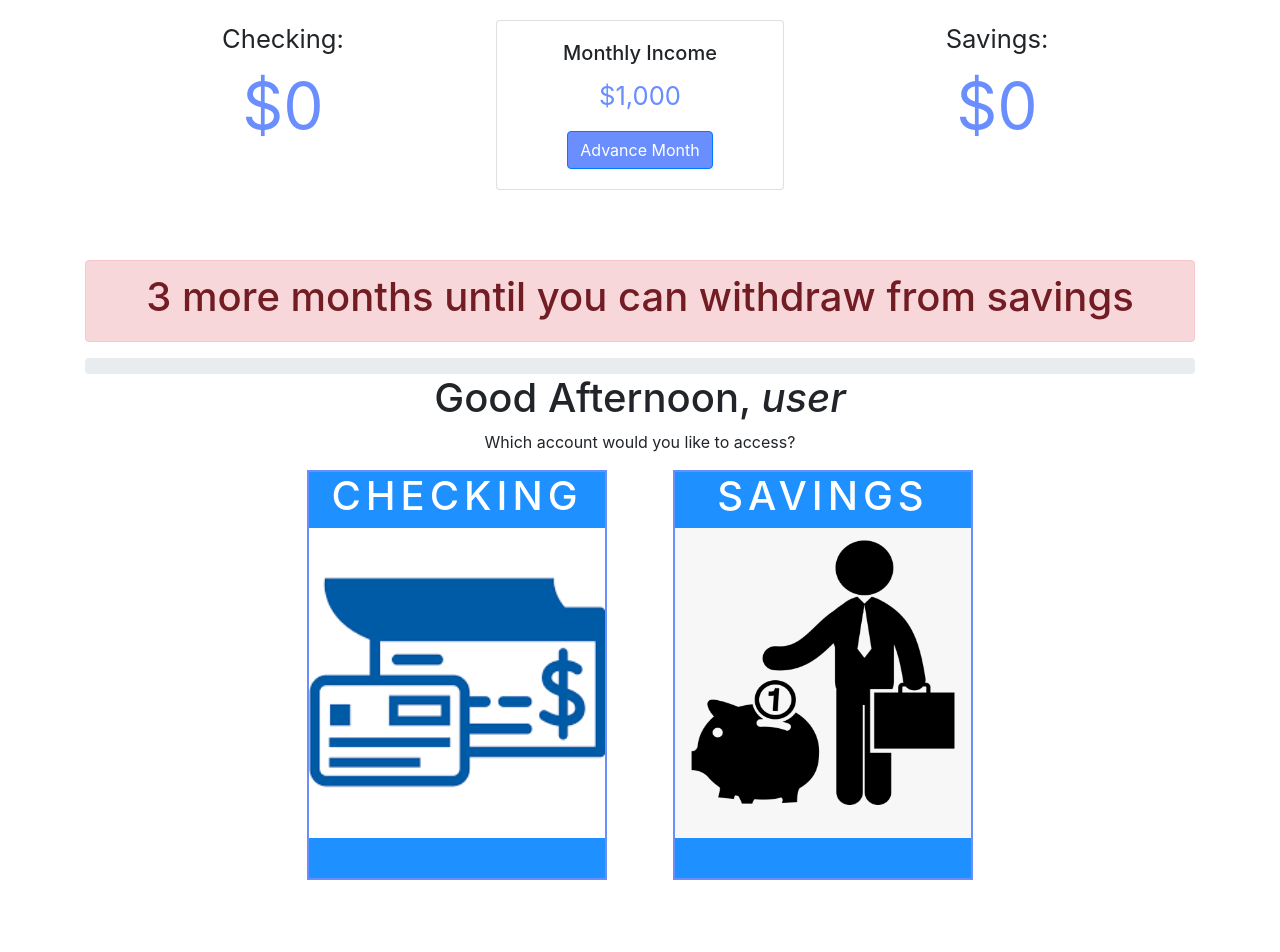
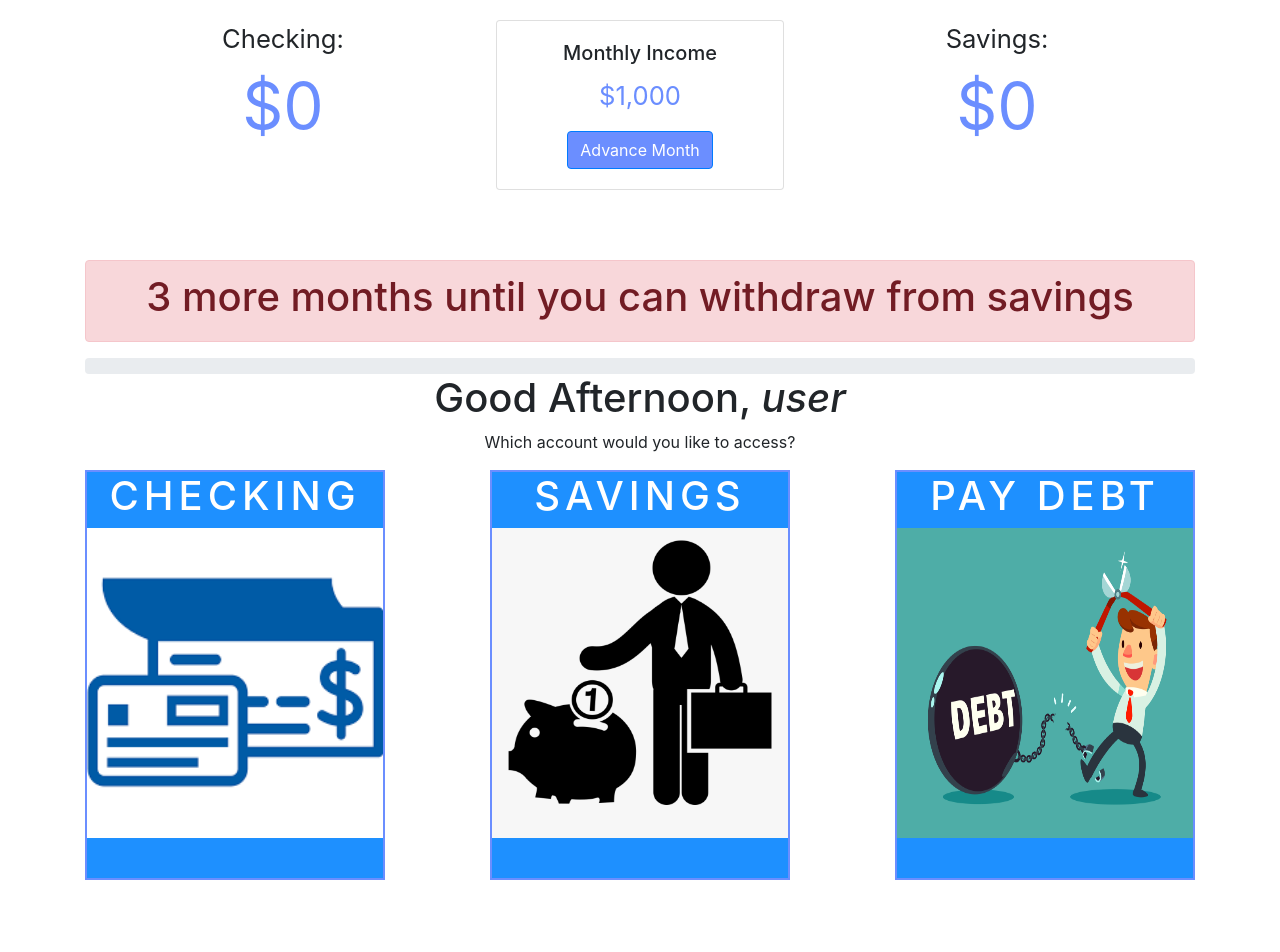
Before and after one commit to rigrergl/Financial-Atlas, a React (Create React App) app: page /monthlyView in a window 1280 px wide. Shown: the top 952 px of the page. Built offline with nearby package versions, Linux system fonts and the light colour scheme.

Commit message:
Added a 3rd card to be able to pay debt

```diff
--- a/src/components/MonthlyView/CardFlip.js
+++ b/src/components/MonthlyView/CardFlip.js
@@ -19,7 +19,7 @@ const CardFlip = () => {
               />
             </div>
             <div className="flip-card-back">
-              <Transfer destination="Savings"/>
+              <Transfer destination="Savings" />
             </div>
           </div>
         </div>
@@ -30,11 +30,26 @@ const CardFlip = () => {
               <img
                 src="/save.png"
                 alt="Avatar"
+                style={{ width: "296px", height: "310px" }}
+              />
+            </div>
+            <div className="flip-card-back">
+              <Transfer destination="Checking" />
+            </div>
+          </div>
+        </div>
+        <div className="flip-card">
+          <div className="flip-card-inner">
+            <div className="flip-card-front">
+              <h1>Pay Debt</h1>
+              <img
+                src="/debt.jpg"
+                alt="Avatar"
                 style={{ width: "296px", height: "310px", marginLeft: "0" }}
               />
             </div>
             <div className="flip-card-back">
-              <Transfer destination="Checking" />
+              <Transfer destination="debt" />
             </div>
           </div>
         </div>
--- a/src/styles/MonthlyView.css
+++ b/src/styles/MonthlyView.css
@@ -38,24 +38,27 @@
   margin-bottom: 15vh;
 }
 
+/* Prizes CSS Above*/
 
-/* Prizes CSS Above*/
 /* Welcome CSS Below */
 .flip-main-container {
   display: flex;
   align-content: center;
-  justify-content: space-between;
+  justify-content: space-between !important;
 }
+
 .welcome-container {
   height: 50vh;
-  width: 60%;
+  width: 100%;
   margin: auto;
 }
+
 .flip-card {
   background-color: transparent;
   width: 300px;
   height: 410px;
-  perspective: 1000px; /* Remove this if you don't want the 3D effect */
+  perspective: 1000px;
+  /* Remove this if you don't want the 3D effect */
 }
 
 .flip-card-inner {
@@ -66,9 +69,11 @@
   transition: transform 0.8s;
   transform-style: preserve-3d;
 }
+
 .flip-card:hover .flip-card-inner {
   transform: rotateY(180deg);
 }
+
 .HooverIt:hover {
   width: 100%;
   height: 100%;
@@ -80,7 +85,8 @@
   position: absolute;
   width: 100%;
   height: 100%;
-  -webkit-backface-visibility: hidden; /* Safari */
+  -webkit-backface-visibility: hidden;
+  /* Safari */
   backface-visibility: hidden;
   border: 2px solid #6b8eff;
 }
@@ -90,11 +96,13 @@
   background-color: dodgerblue;
   color: black;
 }
+
 .flip-card-front h1 {
   text-transform: uppercase;
   letter-spacing: 5px;
   color: white;
 }
+
 /* Style the back side */
 .flip-card-back {
   background-color: dodgerblue;
```
Also changed, not shown: public/debt.jpg (added). Lines whose indentation alone changed are shown as unchanged.
